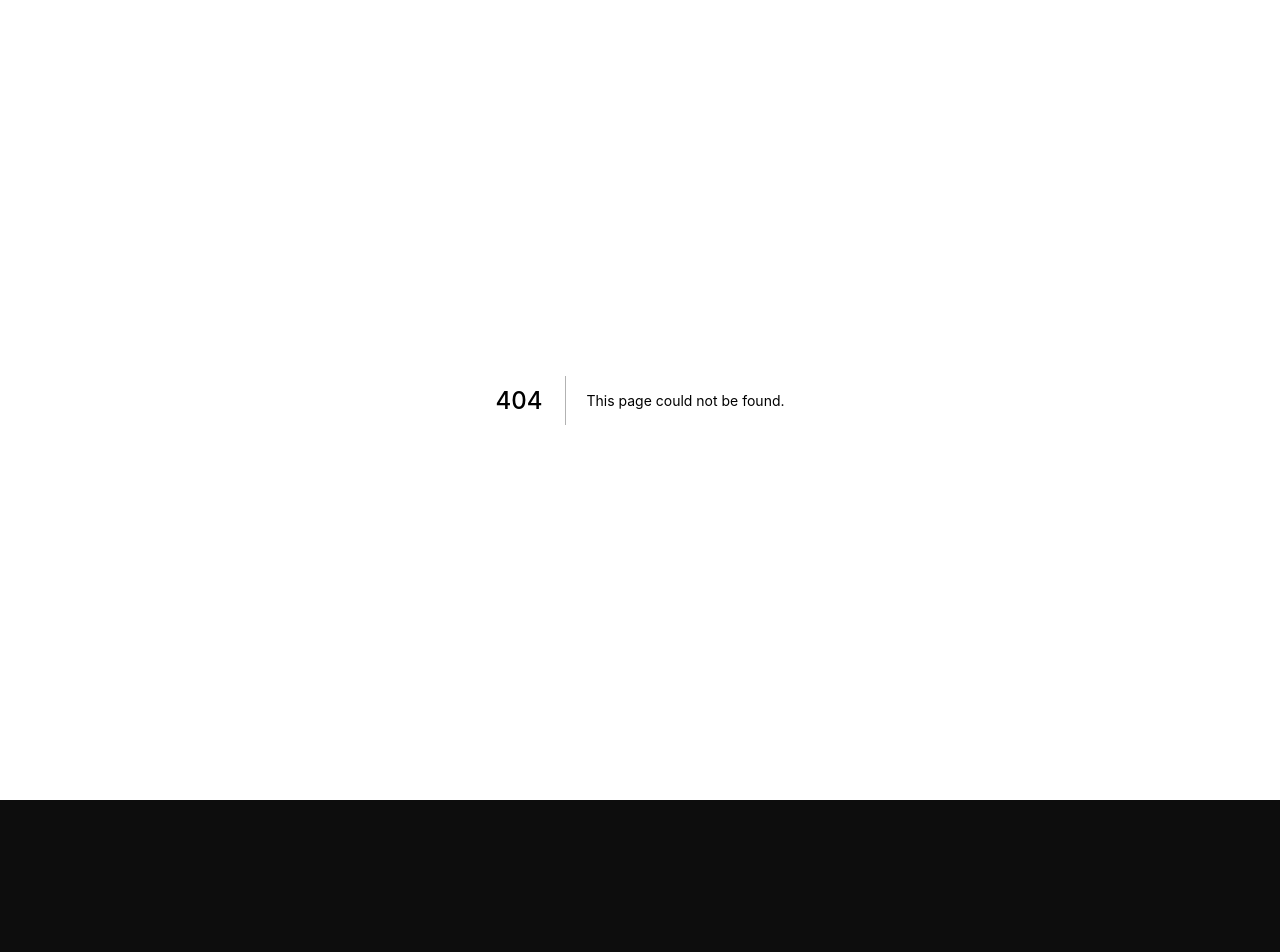
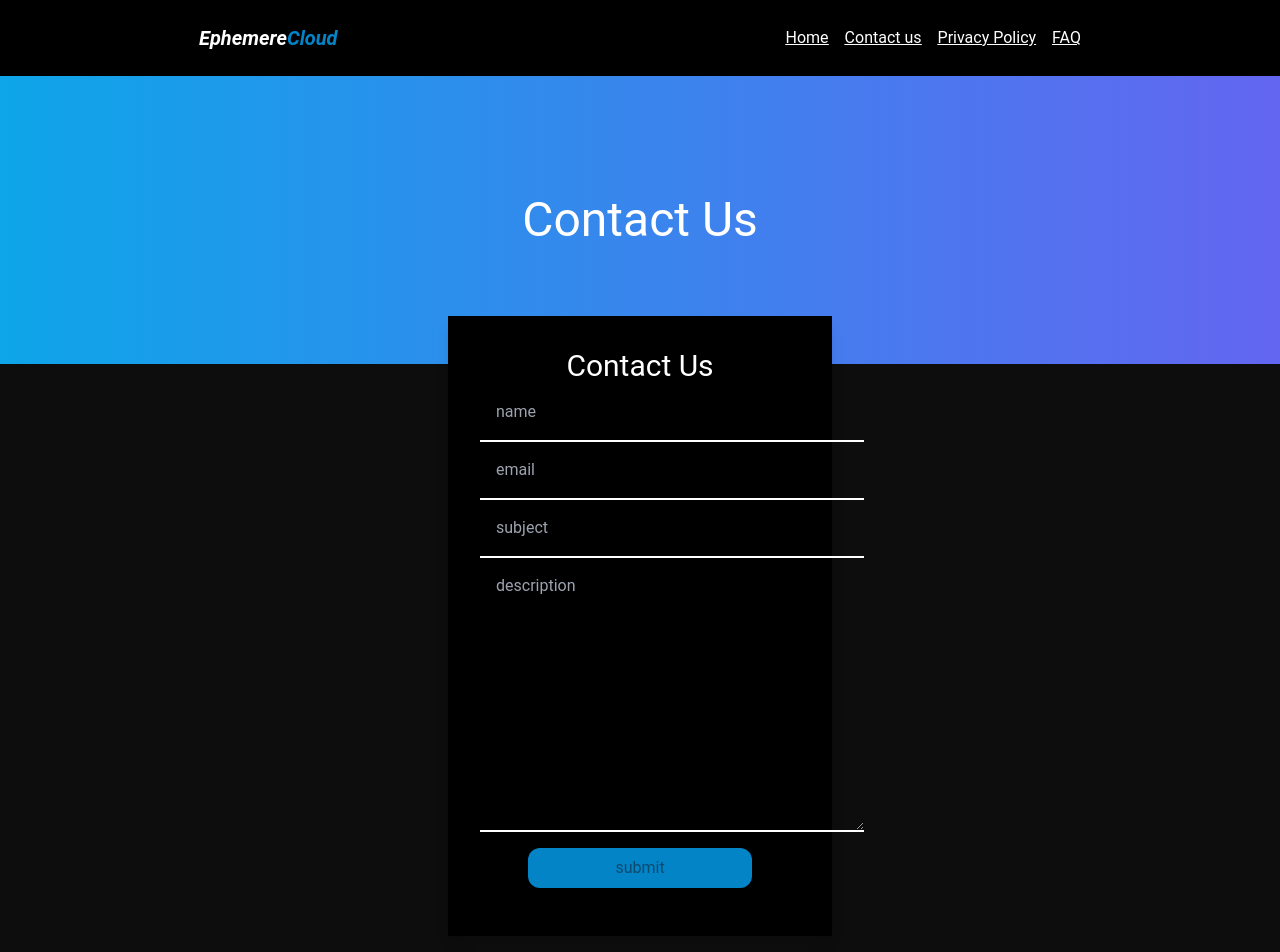
Before and after one commit to ablil/ephemere-cloud.com, a Next.js app: page /contactus in a window 1280 px wide. Before the commit this address had no page. Shown: the top 952 px of the page. Before the commit the page ends 800 px from the top, so only its background shows below. Built offline with nearby package versions, Linux system fonts and the light colour scheme.

Commit message:
create contact us

```diff
--- a/components/layouts/pagewrapper.js
+++ b/components/layouts/pagewrapper.js
@@ -30,7 +30,7 @@ const PageWrapper = ({ children }) => {
         {children}
       </section>
 
-      <footer className="text-center m-auto">
+      <footer className="text-center my-8 m-auto">
         <article className="my-4">
           <a className="px-2 underline" href="#">
             privacy policy
--- /dev/null
+++ b/pages/contactus.js
@@ -0,0 +1,50 @@
+import React from "react";
+import PageWrapper from "../components/layouts/pagewrapper";
+
+const contactus = () => {
+  return (
+    <PageWrapper>
+      <div className="h-72 bg-gradient-to-r from-sky-500 to-indigo-500 flex justify-center items-center">
+        <h1 className="text-white text-5xl">Contact Us</h1>
+      </div>
+
+      <section className="relative -top-12 w-8/12 p-8 max-w-96 shadow-lg bg-black mx-auto">
+        <h1 className="text-center text-white text-3xl">Contact Us</h1>
+
+        <article>
+          <form className="flex flex-col" onSubmit="typescript;">
+            <input
+              className="border-b-2 outline-none border-white bg-transparent w-96 p-4 mx-auto"
+              type="text"
+              placeholder="name"
+            />
+            <input
+              type="email"
+              placeholder="email"
+              className="border-b-2 outline-none border-white bg-transparent w-96 p-4 mx-auto"
+            />
+            <input
+              type="text"
+              placeholder="subject"
+              className="border-b-2 outline-none border-white bg-transparent w-96 p-4 mx-auto"
+            />
+            <textarea
+              className="border-b-2 outline-none border-white bg-transparent w-96 p-4 mx-auto"
+              name="description"
+              id="description"
+              cols="30"
+              rows="10"
+              placeholder="description"
+            />
+
+            <button className="custom-button w-56 mx-auto" disabled={true}>
+              submit
+            </button>
+          </form>
+        </article>
+      </section>
+    </PageWrapper>
+  );
+};
+
+export default contactus;
```
